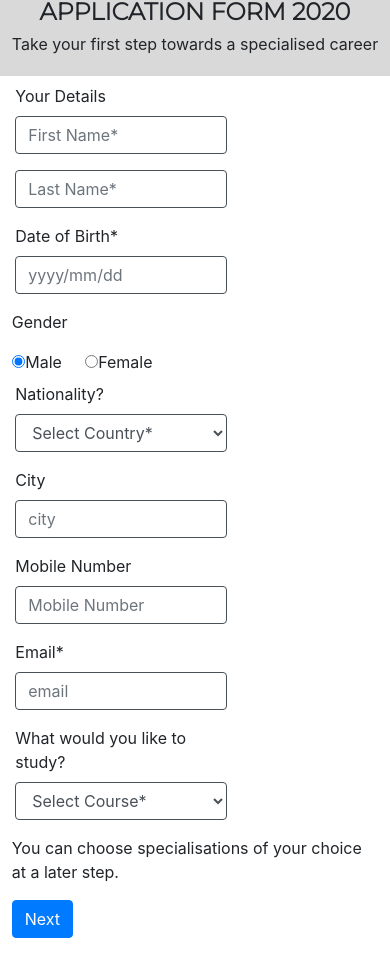
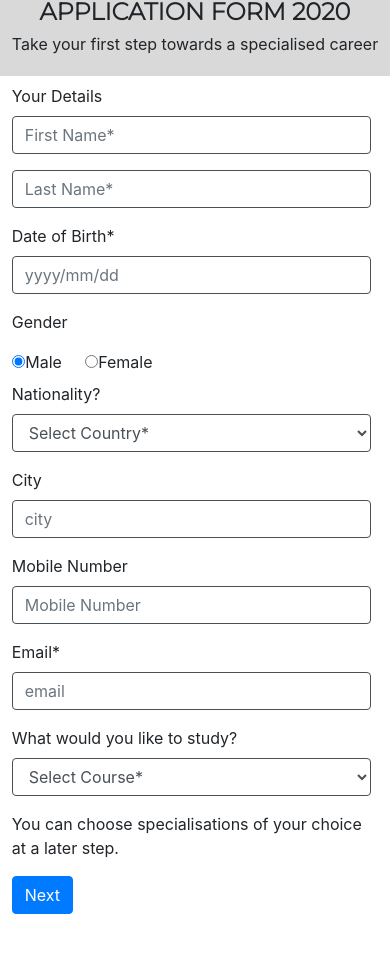
Before and after one commit to Mohsin918/index_form, a plain HTML site: page register.html in a window 390 px wide. After the commit the page ends 953 px from the top, so only its background shows below. Drawn offline with nearby package versions, Linux system fonts and the light colour scheme; a web font is replaced by a local one.

Commit message:
Update register.css

```diff
--- a/css_styles/register.css
+++ b/css_styles/register.css
@@ -45,7 +45,7 @@
   color: #d9d9d9;
 }
 /*Media Query*/
-@media (max-width:1028px)
+@media screen and (max-width:600px)
 {
   .heading
   {
@@ -55,8 +55,6 @@
   .form-group
   {
     width:100%;
-    padding-left:1%;
-    padding-right:40%
   }
   .container-fluid
   {
```
